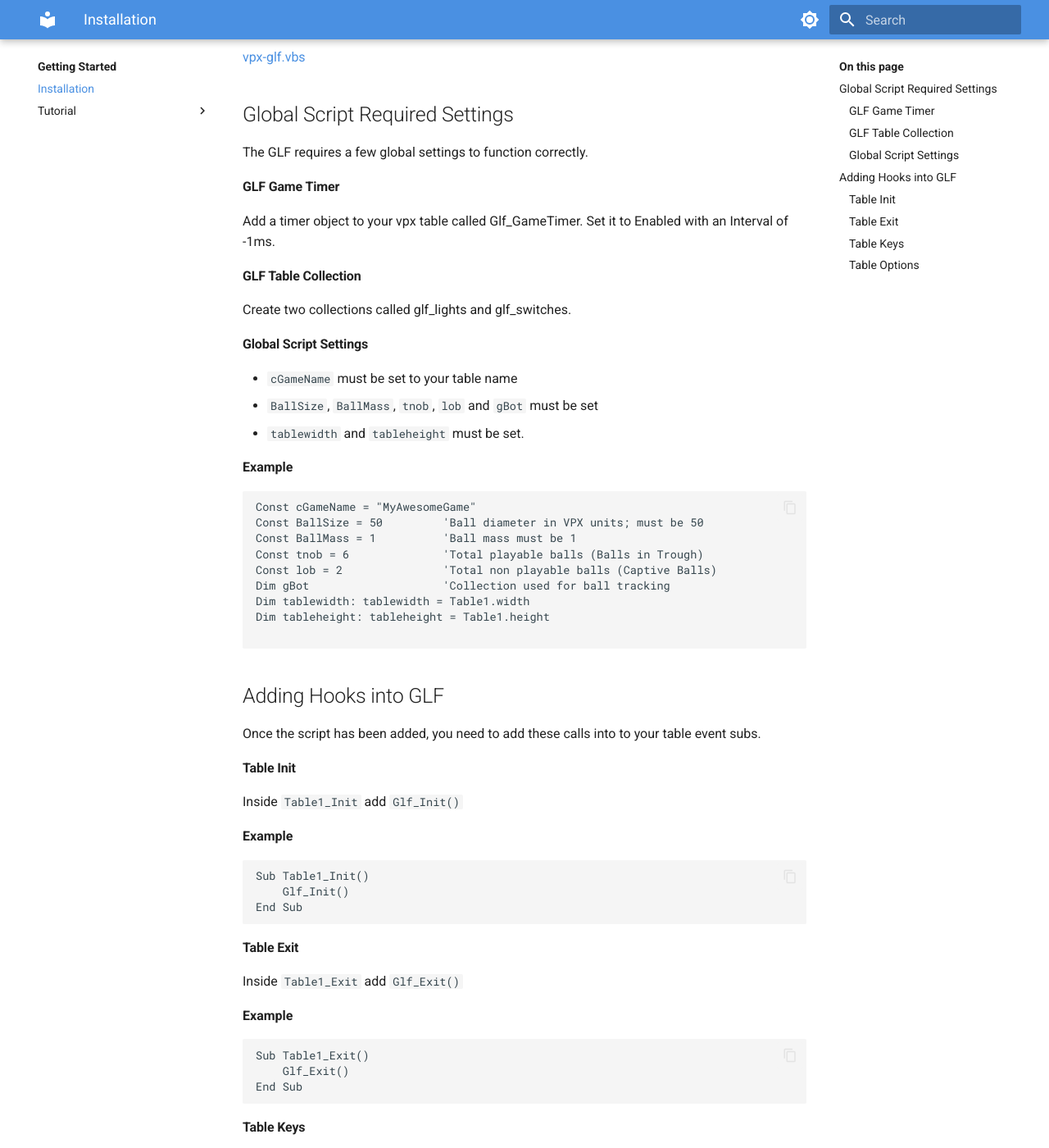
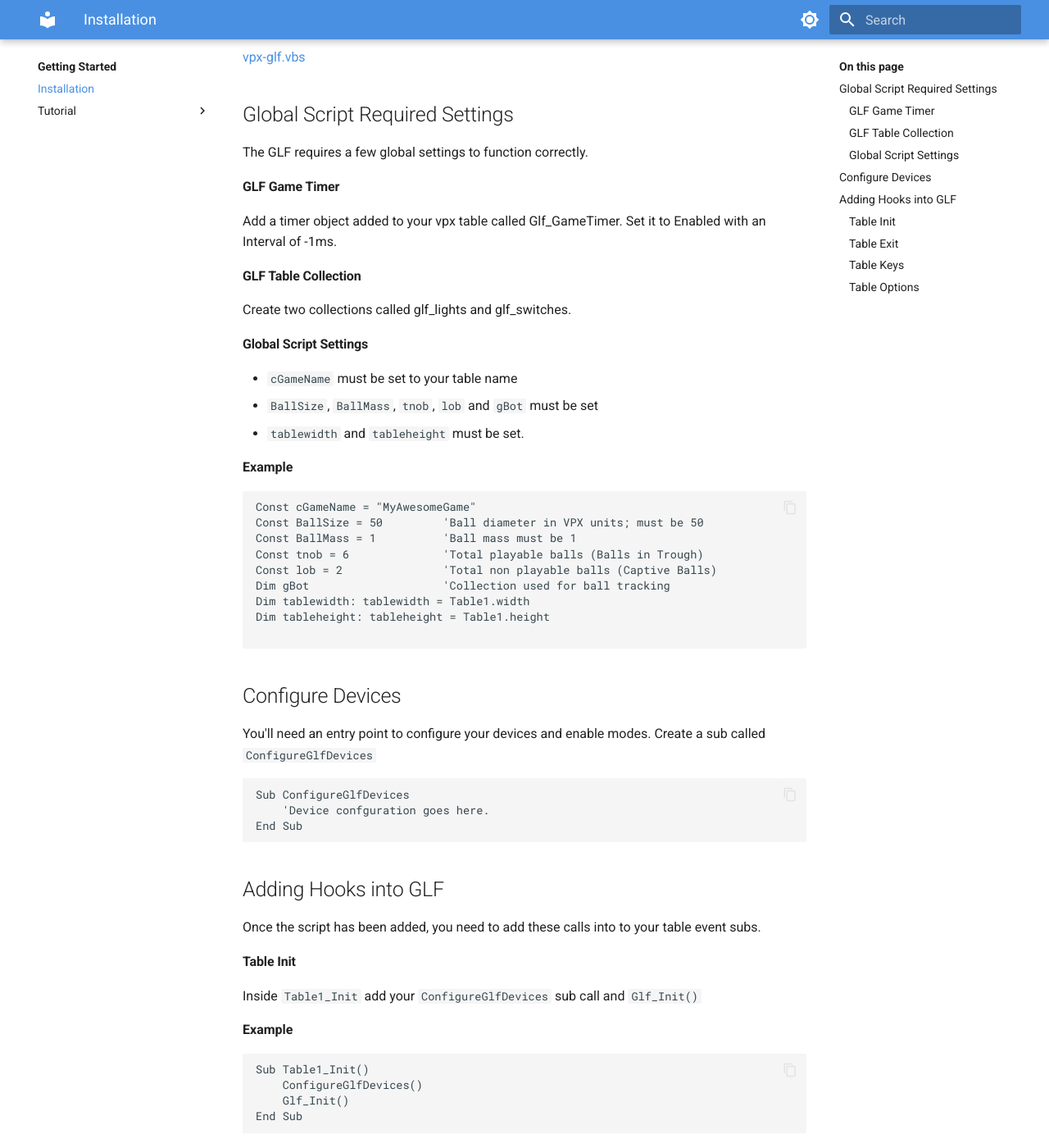
Before and after one commit to mpcarr/vpx-glf, an MkDocs documentation site: the page built from docs/installing.md, in a window 1280 px wide and 1400 px high, scrolled down 238 px. Shown: the whole window at 82% size. Built offline with MkDocs 1.6.1 and Material for MkDocs 9.7.7, drawn with Linux system fonts in a browser that asks for light colours.

Commit message:
update docs

````diff
--- a/docs/installing.md
+++ b/docs/installing.md
@@ -10,7 +10,7 @@ The GLF requires a few global settings to function correctly.
 
 #### GLF Game Timer
 
-Add a timer object to your vpx table called Glf_GameTimer. Set it to Enabled with an Interval of -1ms.
+Add a timer object added to your vpx table called Glf_GameTimer. Set it to Enabled with an Interval of -1ms.
 
 #### GLF Table Collection
 
@@ -36,17 +36,28 @@ Dim tableheight: tableheight = Table1.height
 
 ```
 
+## Configure Devices
+
+You'll need an entry point to configure your devices and enable modes. Create a sub called ```ConfigureGlfDevices```
+
+```
+Sub ConfigureGlfDevices
+    'Device confguration goes here.
+End Sub
+```
+
 ## Adding Hooks into GLF
 
 Once the script has been added, you need to add these calls into to your table event subs.
 
 #### Table Init
 
-Inside ```Table1_Init``` add ```Glf_Init()```
+Inside ```Table1_Init``` add your ```ConfigureGlfDevices``` sub call and ```Glf_Init()```
 
 **Example**
 ```
 Sub Table1_Init()
+    ConfigureGlfDevices()
 	Glf_Init()
 End Sub
 ```
````
Also changed, not shown: docs/tutorial/tutorial-ballsave.md (+31 -6 lines), docs/tutorial/tutorial-plunger.md (+13 -9 lines), docs/tutorial/tutorial-trough.md (+2 -4 lines).
